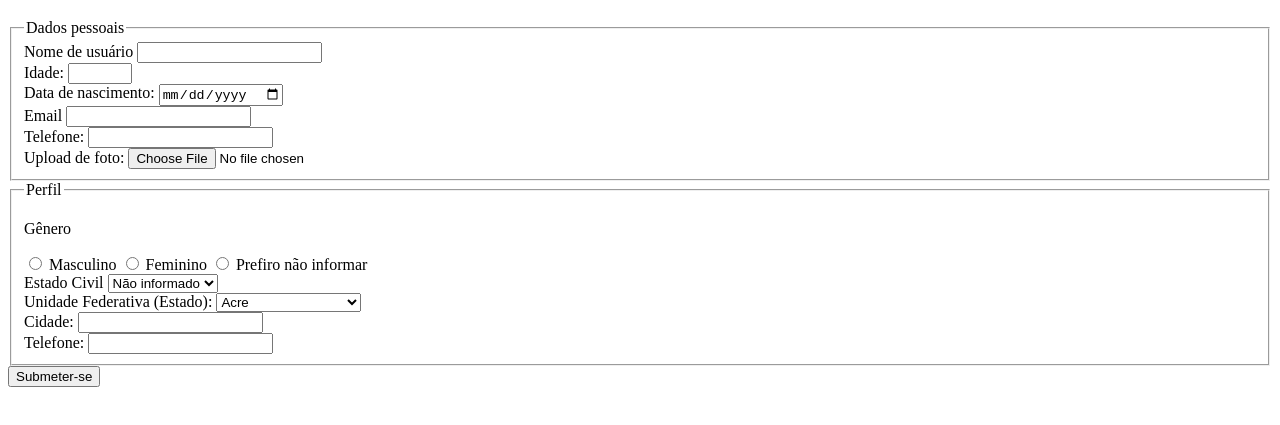
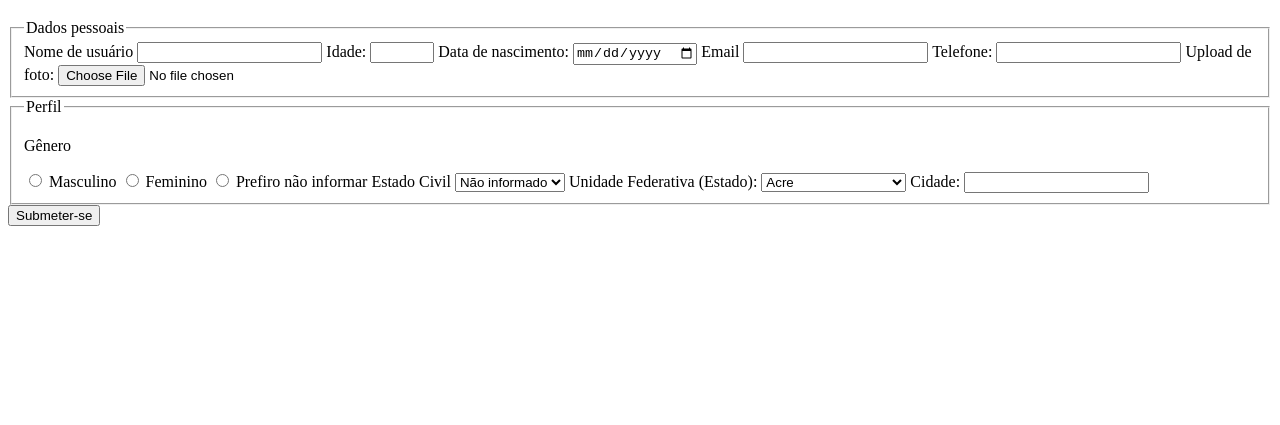
Before and after one commit to SCG-DS/PFE-CULTURAMA, a plain HTML site: page index.html in a window 1280 px wide. Shown: the part 61-486 px from the top of the page. Drawn offline with Linux system fonts and the light colour scheme.

Commit message:
Fix: remove unnecessary elements

```diff
--- a/index.html
+++ b/index.html
@@ -15,43 +15,35 @@
             <form action="" method="get">
                 <fieldset>
                     <legend>Dados pessoais</legend>
-                    <div class="input-group">
+
                     <label for="userName">Nome de usuário</label>
                     <input type="text" name="userName" id="userName" required>
-                    </div>
 
-                    <div class="input-group">
+
                     <label for="age">Idade:</label>
                     <input type="number" name="age" id="age" min="12" max="100">
-                    </div>
 
-                    <div class="input-group">
+
                     <label for="birthDate">Data de nascimento:</label>
                     <input type="date" name="birthDate" id="birthDate" required>
-                    </div>
 
-                    <div class="input-group">
+
                     <label for="userEmail">Email</label>
                     <input type="email" name="userEmail" id="userEmail">
-                    </div>
 
-                    <div class="input-group">
+
                     <label for="userPhoneNumber">Telefone:</label>
                     <input type="tel" name="userPhoneNumber" id="userPhoneNumber" pattern="[0-9]{11}">
-                    </div>
 
-                    <div class="input-group">
+
                     <label for="userImage">Upload de foto:</label>
                     <input type="file" accept="image/*" name="userImage" id="userImage" required>
-                    </div>
                 </fieldset>
 
                 <fieldset>
                     <legend>Perfil</legend>
 
-                    <div class="input-group">
                     <p>Gênero</p>
-
                     <input type="radio" name="userGender" id="" value="masculino" >
                     <label for="userGender">Masculino</label>
 
@@ -60,9 +52,8 @@
 
                     <input type="radio" name="userGender" id="" value="naoInformado" >
                     <label for="userGender">Prefiro não informar</label>
-                    </div>
 
-                    <div class="input-group">
+
                     <label for="maritalStatus">Estado Civil</label>
 
                     <select name="maritalStatus" id="maritalStatus">
@@ -72,9 +63,8 @@
                         <option value="uniaoEstavel">União Estável</option>
                         <option value="solteiro">Solteiro</option>
                     </select>
-                    </div>
 
-                    <div class="input-group">
+
                     <label for="userFederativeUnit">Unidade Federativa (Estado):</label>
                     <select name="userFederativeUnit" id="userFederativeUnit" required>
                         <option value="acre">Acre</option>
@@ -105,17 +95,10 @@
                         <option value="sergipe">Sergipe</option>
                         <option value="tocantins">Tocantins</option>
                     </select>
-                    </div>
 
-                    <div class="input-group">
+
                     <label for="userCity">Cidade:</label>
                     <input type="text" name="userCity" id="userCity">
-                    </div>
-
-                    <div class="input-group">
-                        <label for="userPhoneNumber">Telefone:</label>
-                        <input type="tel" name="userPhoneNumber" id="userPhoneNumber" pattern="[0-9]{11}">
-                    </div>
                 </fieldset>
 
                 <button type="submit">Submeter-se</button>
```
Lines whose indentation alone changed are shown as unchanged.
